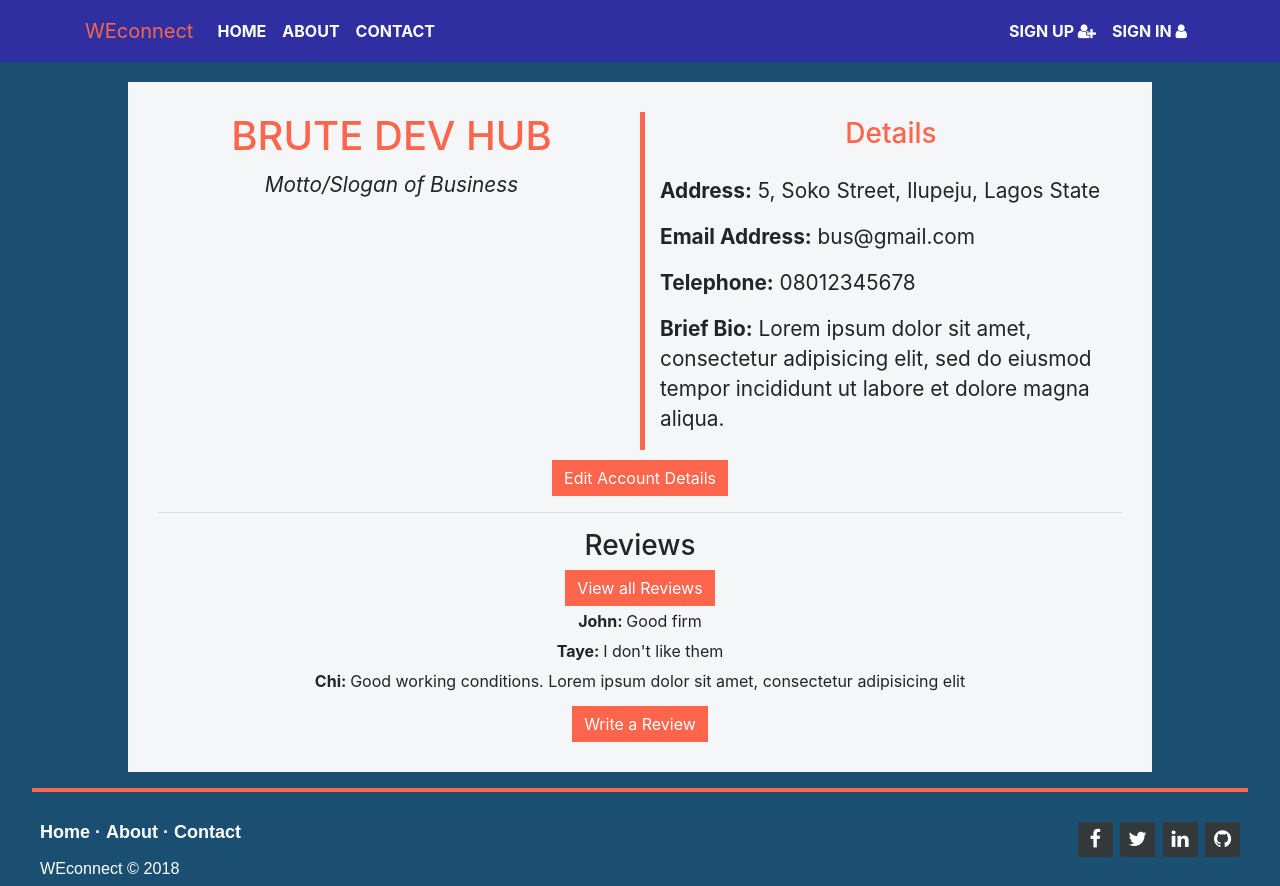
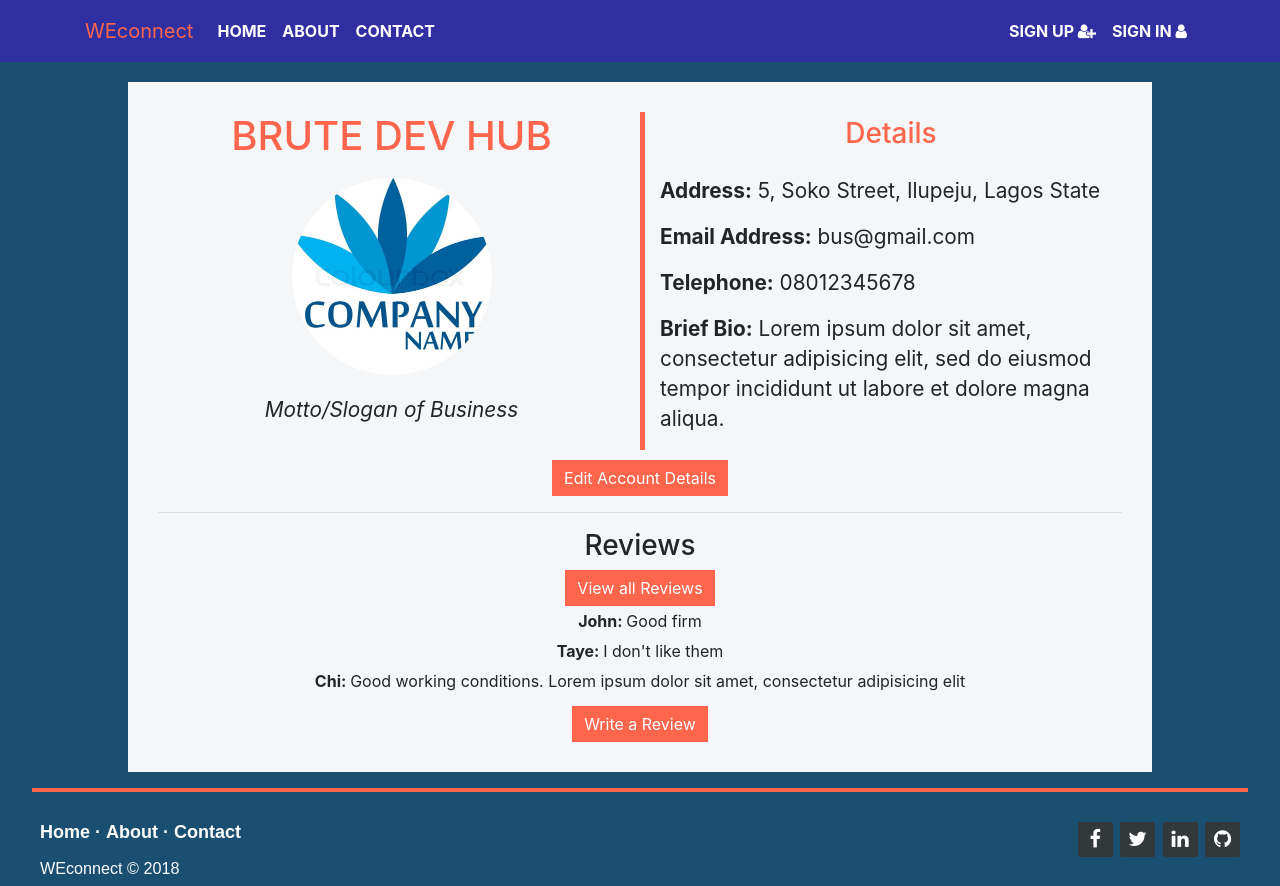
Before and after one commit to jherey/WEconnect, a plain HTML site: page busprofile1.html in a window 1280 px wide. Drawn offline with nearby package versions, Linux system fonts and the light colour scheme.

Commit message:
Add logo for business

```diff
--- a/busprofile1.html
+++ b/busprofile1.html
@@ -54,6 +54,9 @@
 			<div class="col-lg-6">
 				<div class="text-lg-center">
 					<h1 class="bus-name">BRUTE DEV HUB</h1>
+					<div>
+						<img id="logo" src="images/business-logo.jpg" alt="">
+					</div>
 					<p id="motto">Motto/Slogan of Business</p>
 				</div>
 			</div>
```
Also changed, not shown: images/business-logo.jpg (added).
